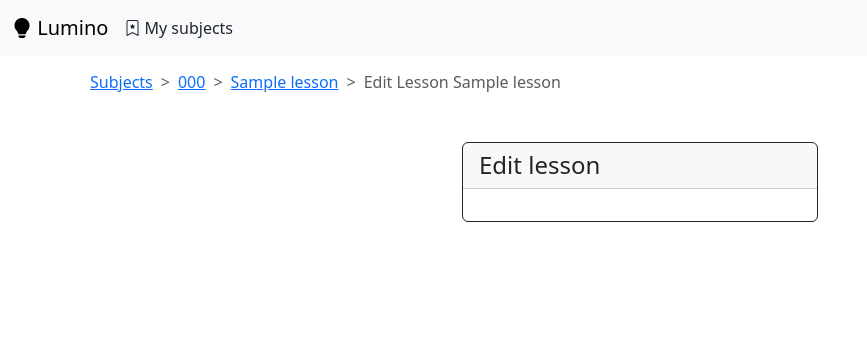
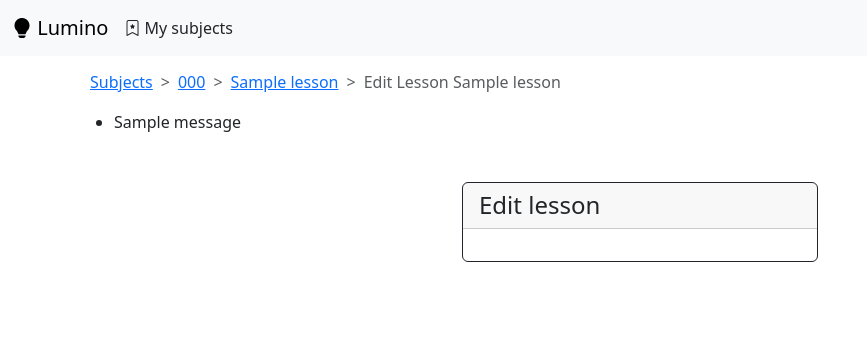
Before and after one commit to SamuP14/lumino, a Django app: template subjects/templates/lessons/edit_lesson.html in a window 1280 px wide. Shown: the top 354 px of the page, without its empty margins (0-867 px from the left). Run offline with Django 5.2, Linux system fonts and the light colour scheme; the template is opened without the code that fills it: values that come from a table or form of the project are taken from there, others are empty; tables that the repository leaves empty hold one stand-in row (values such as "Sample post"); one stand-in notice (Sample message) is shown; some libraries are stand-ins or nearby versions.

Commit message:
cambios menores

```diff
--- a/subjects/templates/lessons/edit_lesson.html
+++ b/subjects/templates/lessons/edit_lesson.html
@@ -11,6 +11,13 @@
       </ol>
     </nav>
   {% load crispy_forms_tags %}
+  {% if messages %}
+  <ul class="messages">
+      {% for message in messages %}
+      <li{% if message.tags %} class="{{ message.tags }}"{% endif %}>{{ message }}</li>
+      {% endfor %}
+  </ul>
+  {% endif %}
   <div class="row justify-content-center mt-5">
     <div class="col-md-4">
       <div class="card border-dark">
--- a/subjects/views.py
+++ b/subjects/views.py
@@ -1,3 +1,4 @@
+from django.contrib import messages
 from django.contrib.auth.decorators import login_required
 from django.shortcuts import redirect, render
 
@@ -74,7 +75,7 @@ def edit_lesson(request, subject_code, lesson_pk):
     else:
         if (form := EditLessonForm(subject, data=request.POST, instance=lesson)).is_valid():
             form.save()
-            return redirect(lesson)
+            messages.add_message(request, messages.INFO, 'Changes were successfully saved.')
     return render(
         request,
         'lessons/edit_lesson.html',
@@ -88,6 +89,7 @@ def delete_lesson(request, subject_code, lesson_pk):
     lesson = subject.lessons.get(pk=lesson_pk)
 
     lesson.delete()
+    messages.add_message(request, messages.INFO, 'Lesson was successfully deleted.')
     return redirect(subject)
 
 
```
Also changed, not shown: subjects/templates/subjects/subject_detail.html (+7 -0 lines).
